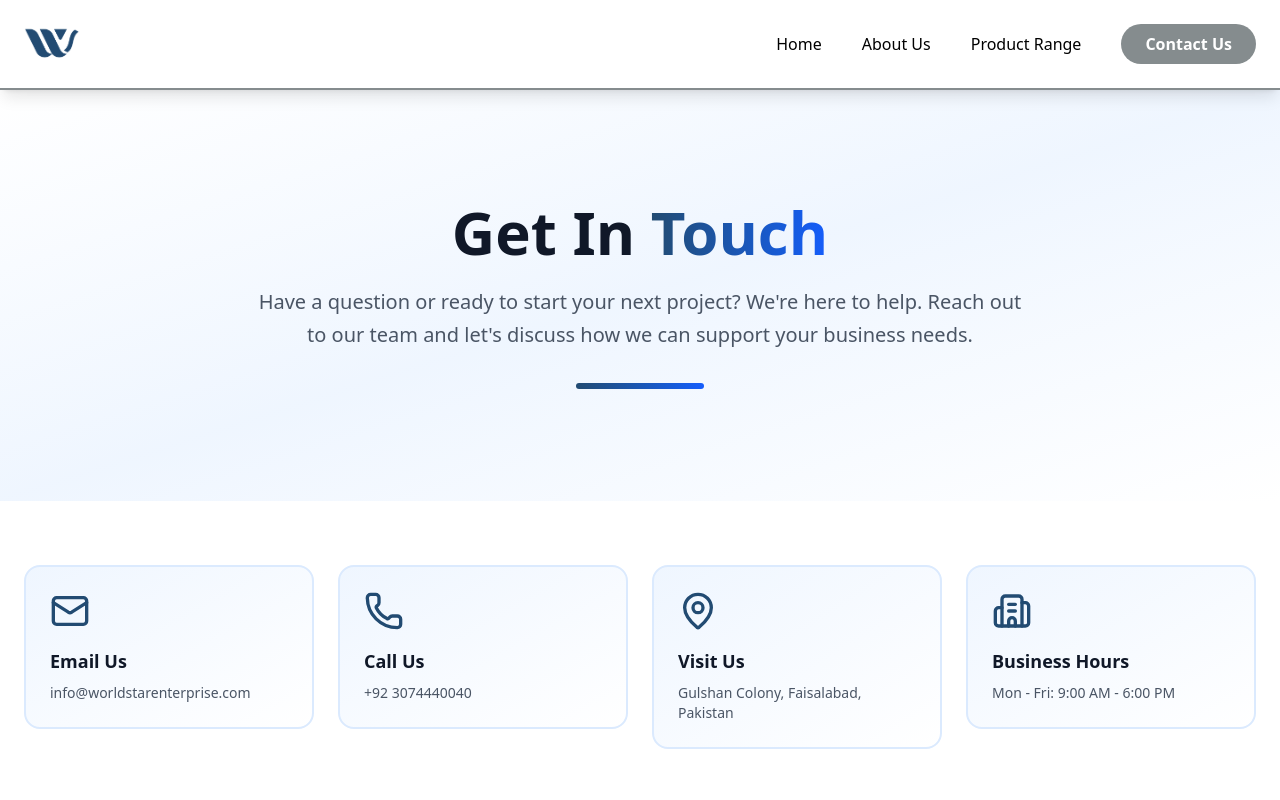
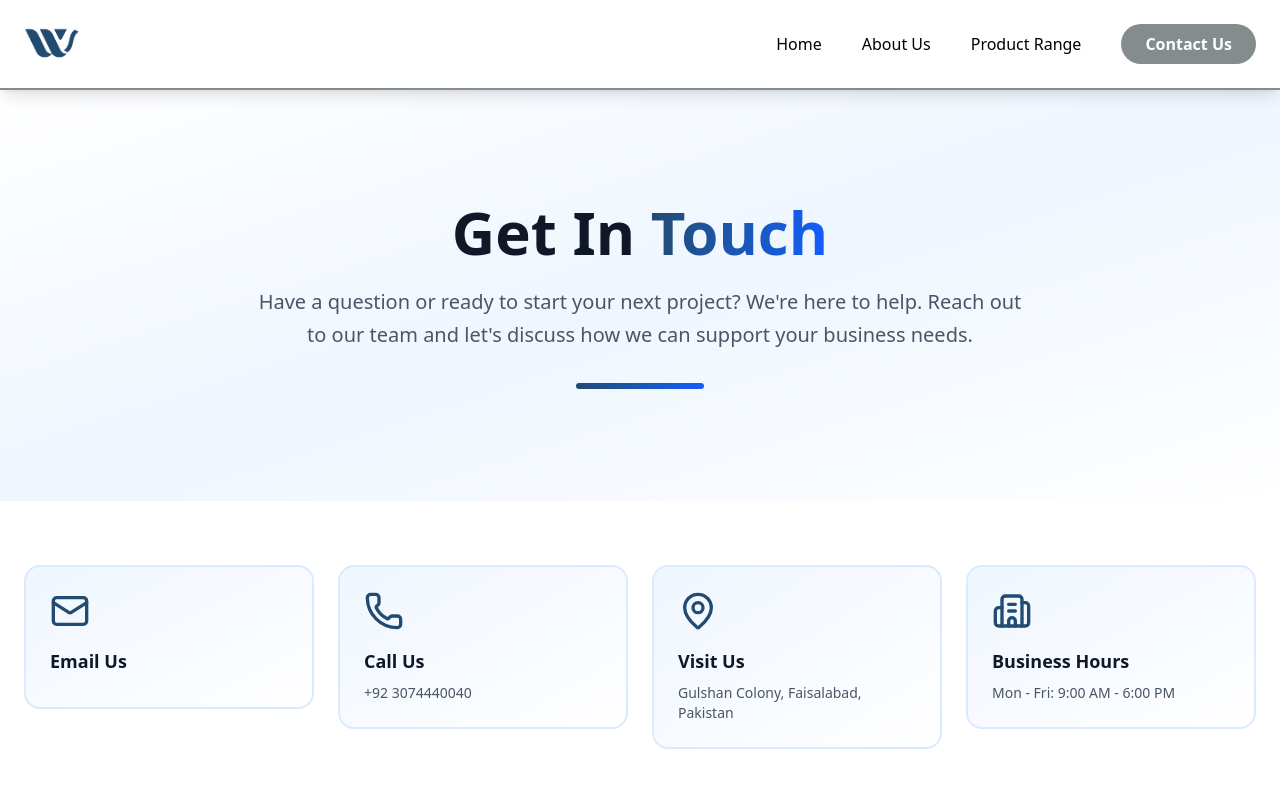
Before and after one commit to HasanSohaib-4434/WorldStar, a React (Vite) app: page /contact in a window 1280 px wide. Shown: the top 800 px of the page. Built offline with nearby package versions, Linux system fonts and the light colour scheme.

Commit message:
updated form

```diff
--- a/src/Contact.jsx
+++ b/src/Contact.jsx
@@ -102,8 +102,8 @@ const Contact = () => {
     {
       icon: Mail,
       title: "Email Us",
-      detail: "info@worldstarenterprise.com",
-      link: "mailto:info@worldstarenterprise.com",
+      detail: process.env.EMAIL_USER,
+      link: `mailto:${process.env.EMAIL_USER}`,
     },
     {
       icon: Phone,
```
